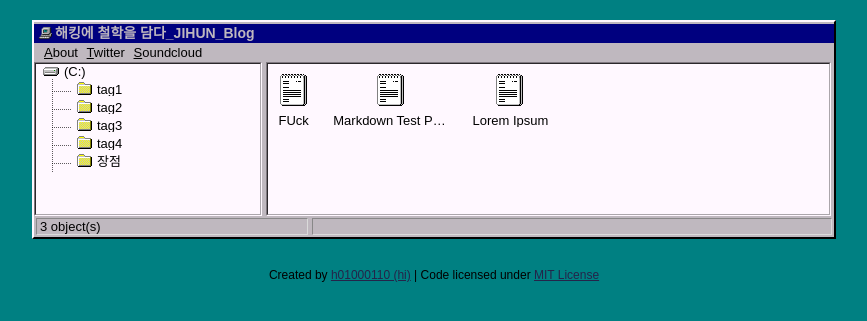
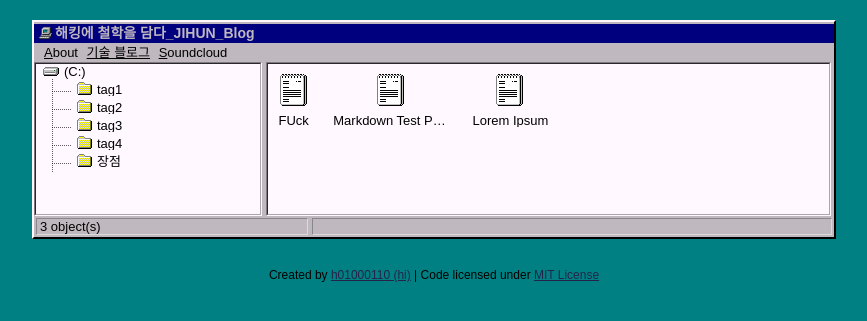
Before and after one commit to easy-day/easy-day.github.io, a Jekyll site: the page built from index.html, in a window 1280 px wide. Shown: the top 321 px of the page, without its empty margins (206-1073 px from the left). Built offline with Jekyll 4.4.1, drawn with Linux system fonts in a browser that asks for light colours.

Commit message:
Update topbar.html

```diff
--- a/_includes/topbar.html
+++ b/_includes/topbar.html
@@ -1,5 +1,5 @@
 <ul class="topbar">
 	<a href="/me"><li><u>A</u>bout</li></a>
-	<a href="http://twitter.com/h01000110" target="_blank"><li><u>T</u>witter</li></a>
+	<a href="https://easy-day.tistory.com/" target="_blank"><li><u>기술 블로그</u></li></a>
 	<a href="http://soundcloud.com/h01000110" target="_blank"><li><u>S</u>oundcloud</li></a>
 </ul>
```
